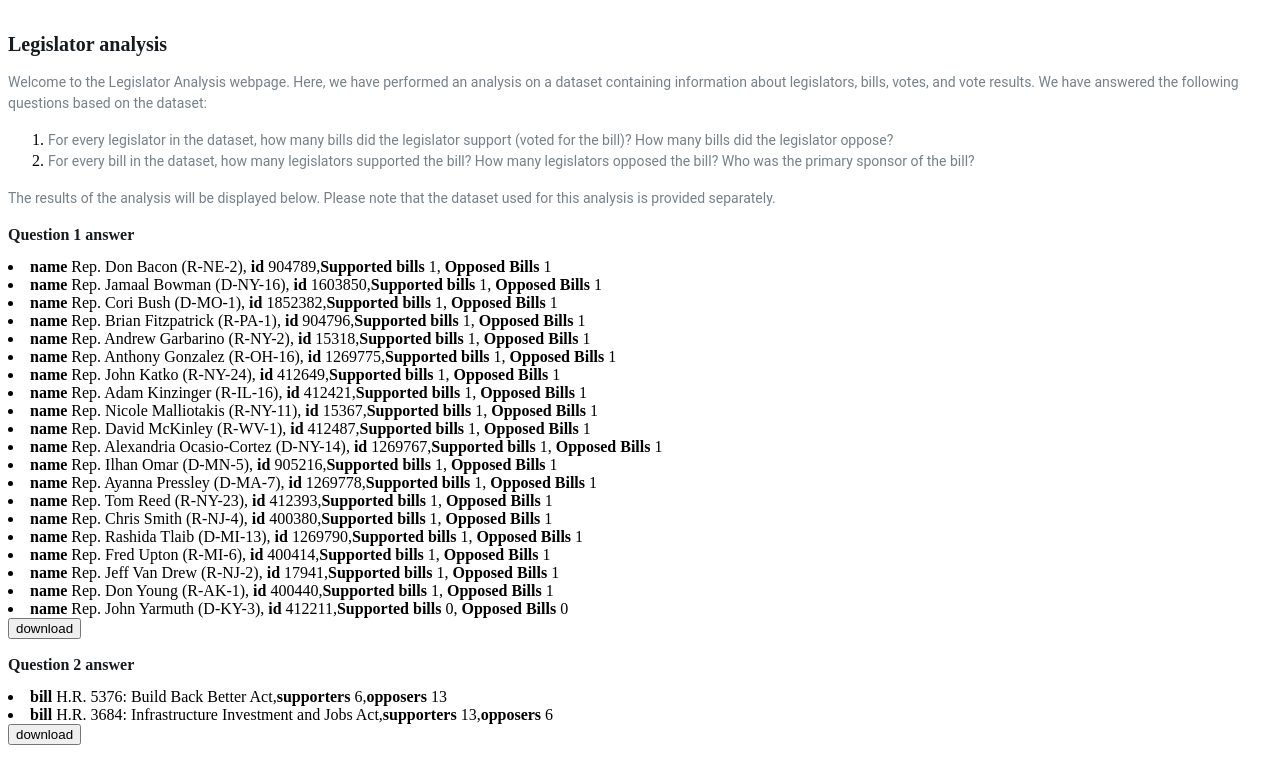
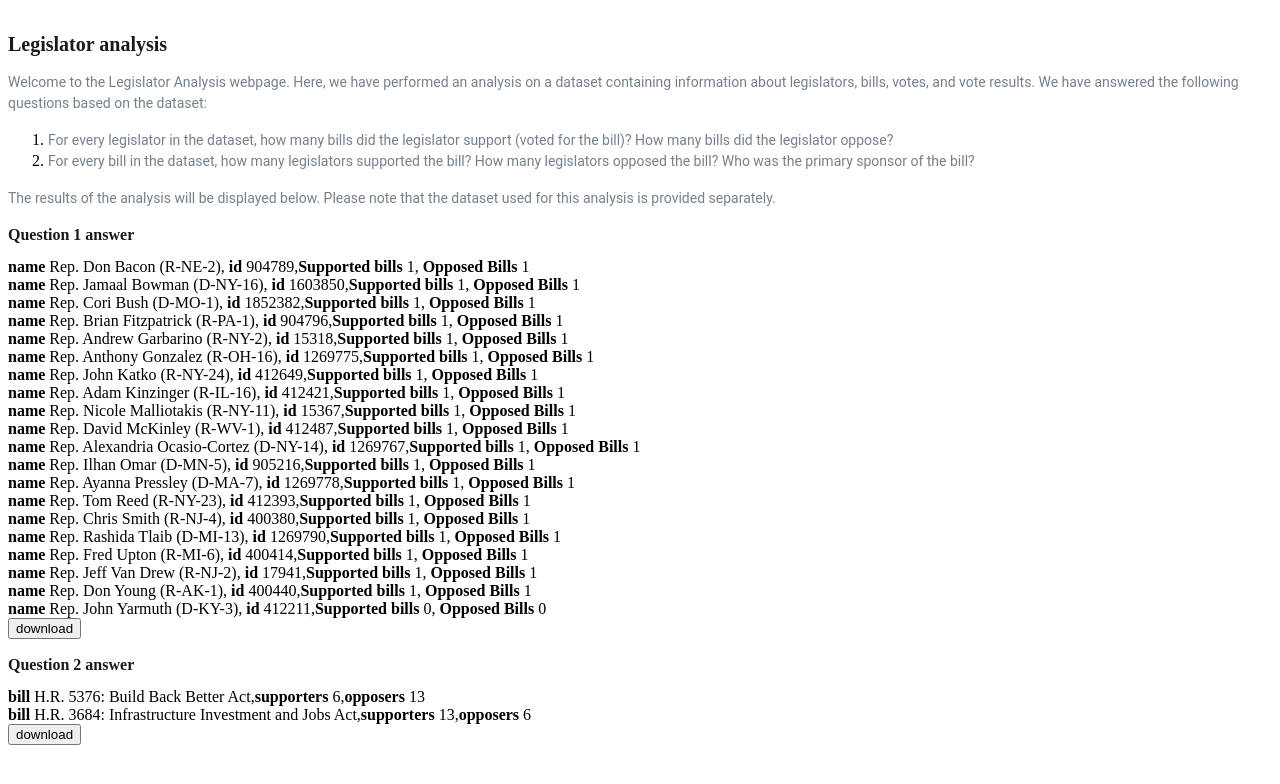
Before and after one commit to Monakairine/coding_challenge, a React (Create React App) app in the folder challenge/: page / in a window 1280 px wide. Shown: the top 784 px of the page. Built offline with nearby package versions, Linux system fonts and the light colour scheme.

Commit message:
add a bold property to body

```diff
--- a/challenge/src/app/components/atm.typography/typography.component.style.tsx
+++ b/challenge/src/app/components/atm.typography/typography.component.style.tsx
@@ -25,12 +25,16 @@
   margin-bottom: ${Spacing.XSmall};
 `;
 
-export const Body = styled.p`
+interface BodyProps {
+  bold?: boolean;
+}
+
+export const Body = styled.p<BodyProps>`
   color: ${Color.Gray};
   margin: 0;
   font-size: ${FontSize.XSmall};
   font-family: ${FontFamily.Primary};
-  font-weight: ${FontWeight.Normal};
+  font-weight: ${(props) => (props.bold ? FontWeight.Bold : FontWeight.Normal)};
   line-height: ${LineHeight.XLarge};
   padding: 0;
   margin: 0;
--- a/challenge/src/app/modules/home/home.page.tsx
+++ b/challenge/src/app/modules/home/home.page.tsx
@@ -14,7 +14,7 @@
   const { data, isLoading } = useFetchDataFromFiles(files);
 
   if (isLoading) {
-    return <p>Loading...</p>;
+    return <Body>Loading...</Body>;
   }
 
   const legislatorsStas =  calculateVoteStatistics(data.legislators, data.bills, data.voteResults, data.votes);
@@ -34,11 +34,11 @@
 
       <H2>{strings.question1.subtitleAnswer}</H2>
       {legislatorsStas.map((legislatorStat) => (
-        <li key={legislatorStat.id}>
+        <div key={legislatorStat.id}>
           <strong>{strings.question1.name}</strong> {legislatorStat.name}, <strong>{strings.question1.id}</strong> {legislatorStat.id},
           <strong>{strings.question1.supportedBills}</strong> {legislatorStat.num_supported_bills},{' '}
           <strong>{strings.question1.opposedBills}</strong> {legislatorStat.num_opposed_bills}
-        </li>
+        </div>
       ))}
       <button onClick={() => downloadCSV(legislatorsStas, "legislators-support-oppose-count.csv")}>
         {strings.download}
@@ -47,11 +47,11 @@
       <H2>{strings.question2.subtitleAnswer}</H2>
 
       {billStats.map((bill) => (
-        <li key={bill.id}>
+        <div key={bill.id}>
           <strong>{strings.question2.bill}</strong> {bill.title},
           <strong>{strings.question2.supporters}</strong> {bill.supporter_count},
           <strong>{strings.question2.opposers}</strong> {bill.opposer_count}
-        </li>
+        </div>
       ))}
       <button onClick={() => downloadCSV(billStats, "bills.csv")}>
         {strings.download}
```
